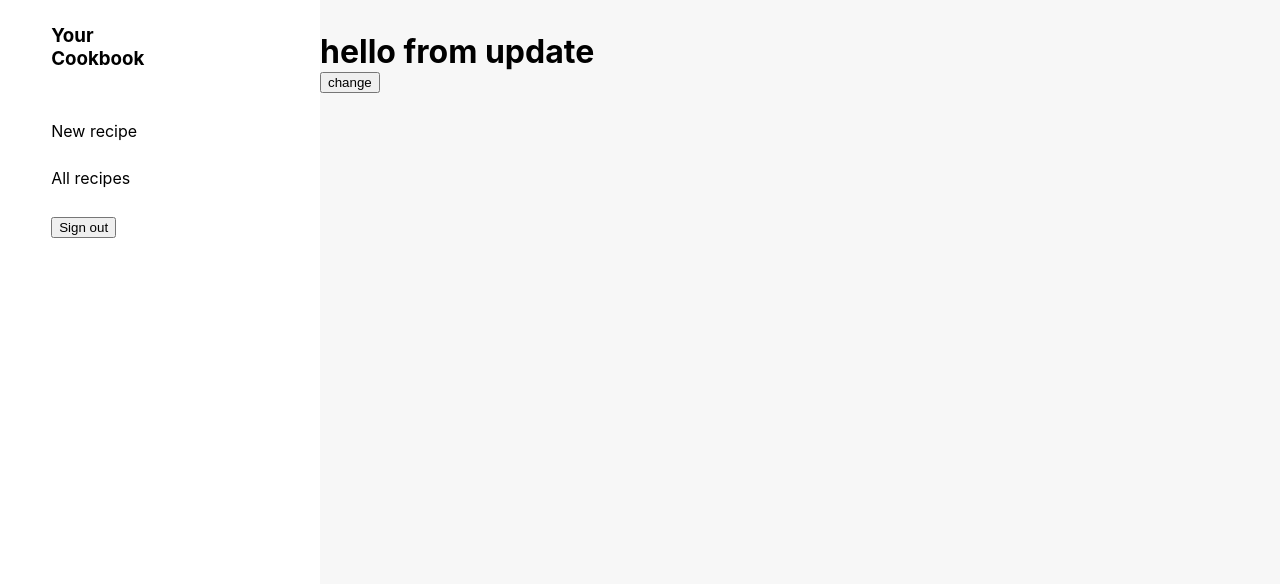
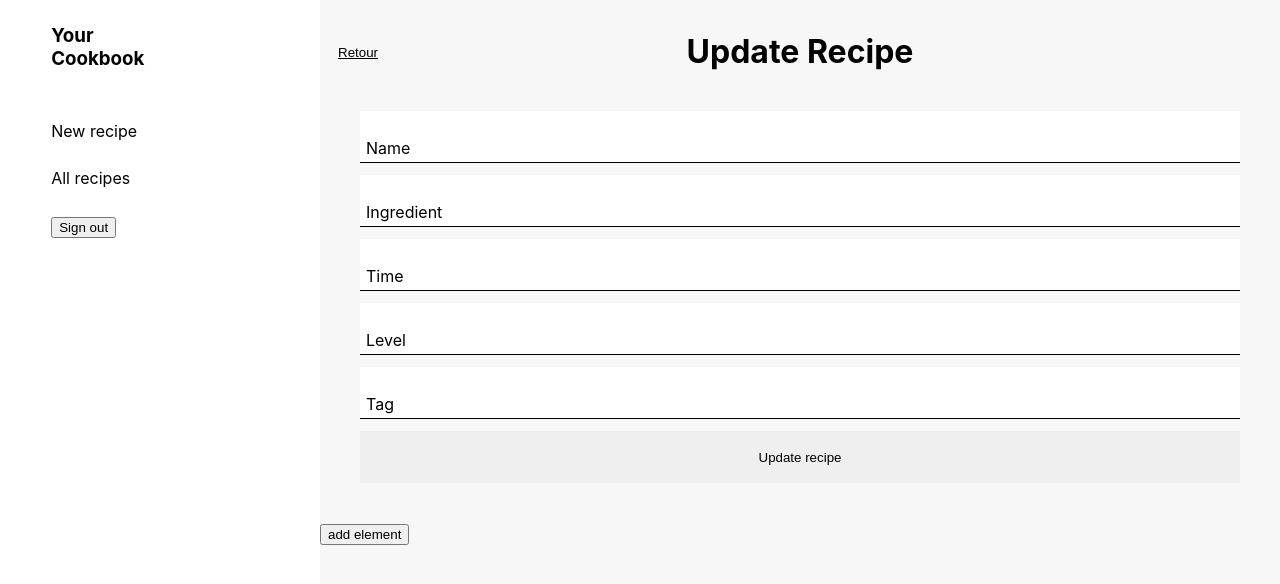
Before and after one commit to PhilippeG85/next-cookbook, a Next.js app: page /cookbook/1/update in a window 1280 px wide. Shown: the top 584 px of the page. Built offline with nearby package versions, Linux system fonts and the light colour scheme; no server answers; the database is empty; sample sign-in values are in the browser's storage.

Commit message:
handle ingredient and description for update page

```diff
--- a/pages/api/update/[id].js
+++ b/pages/api/update/[id].js
@@ -8,16 +8,7 @@ export default async (req, res) => {
     const body = req.body;
     const parseBody = JSON.parse(body)
     const { id } = req.query
-    const updateRecipe = {
-        name: parseBody.name,
-        ingredient: parseBody.ingredient,
-        time: parseBody.time,
-        level: parseBody.level,
-        tag: parseBody.tag,
-        description: parseBody.description,
-        user: parseBody.user
-    }
-    Recipe.findByIdAndUpdate(id, updateRecipe)
-    .then(data => res.status(200).send(data))
-    .catch(err => res.status(400).send('unable to update to database'))
+    Recipe.findByIdAndUpdate(id, parseBody)
+        .then(data => res.status(200).send(data))
+        .catch(err => res.status(400).send('unable to update to database'))
 }
--- a/pages/cookbook/[name]/update.js
+++ b/pages/cookbook/[name]/update.js
@@ -1,10 +1,19 @@
 import { UserContext } from '../../../utils/userContext'
 import { useContext, useEffect, useState } from 'react'
 import Menu from '../../../components/Menu'
+import style from '../../../styles/Update.module.scss'
 
 export default function Update() {
     const userName = useContext(UserContext);
-    const [recipe, setRecipe] = useState({})
+    const [ing, setIng] = useState('')
+    const [recipe, setRecipe] = useState({
+        name: '',
+        time: '',
+        level: '',
+        tag: '',
+        ingredient: [],
+        description: []
+    })
 
     useEffect(() => {
         if (userName) {
@@ -17,38 +26,117 @@ export default function Update() {
         const res = await fetch(`http://localhost:3000/api/${userName.email}/${recipeName[recipeName.length - 2]}`)
         const { data } = await res.json()
         setRecipe(data[0])
+        setIng(data[0].ingredient.join())
     }
 
-    const handleClick = async () => {
-        let steps = []
-        const desObj = recipe.description[0]
-        Object.keys(desObj).forEach(key => {
-            steps.push(desObj[key])
-        })
-        const newRecipe = {
-            name: recipe.name,
-            ingredient: recipe.ingredient,
-            time: recipe.time,
-            level: recipe.level,
-            tag: recipe.tag,
-            description: steps,
-            user: recipe.user
-        }
+    const handleClick = () => {
+        const newEl = recipe.description
+        newEl.push('')
+        setRecipe(prevRecipe => ({ ...prevRecipe, description: newEl }))
+    }
+
+    const handleSubmit = async (e) => {
+        e.preventDefault()
+        const newRecipe = recipe
+        const newIng = ing.split(',')
+        newRecipe.ingredient = newIng
+        const filterDescription = recipe.description.filter(step => step !== '')
+        newRecipe.description = filterDescription
         try {
             const res = await fetch(`http://localhost:3000/api/update/${recipe._id}`, {method: 'POST',body: JSON.stringify(newRecipe)})
             const data = await res.json()
-            console.log(data)
+            window.alert('Recette actualisée')
         } catch (err) {
             console.log(err)
         }
     }
 
+    const handleChange = (e) => {
+        if (e.target.name === 'name') {
+            setRecipe(prevRecipe => ({ ...prevRecipe, name: e.target.value }))
+        } else if (e.target.name === 'time') {
+            setRecipe(prevRecipe => ({ ...prevRecipe, time: e.target.value }))
+        } else if (e.target.name === 'tag') {
+            setRecipe(prevRecipe => ({ ...prevRecipe, tag: e.target.value }))
+        } else if (e.target.name === 'level') {
+            setRecipe(prevRecipe => ({ ...prevRecipe, level: e.target.value }))
+        } else if (e.target.name === 'ingredient') {
+            setIng(e.target.value)
+        }
+    }
+
+    const handleStepChange = (e) => {
+        let newSteps = recipe.description
+        newSteps.splice(e.target.name, 1, e.target.value)
+        setRecipe((prevRecipe) => ({ ...prevRecipe, description: newSteps}))
+    }
+
+    const displaySteps = (n, index) => {
+        return (
+            <div className={style.stepContent} key={index}>
+                <label>Step {index + 1}: </label>
+                <div className={style.styleInput}>
+                    <input type='text' name={index} value={recipe.description[index]} onChange={handleStepChange} autoComplete='off' />
+                    <label className={style.label}>
+                    </label>
+                </div>
+            </div>
+        );
+    }
+
     return (
         <Menu>
-            <h1>
-                hello from update
-            </h1>
-            <button onClick={handleClick}>change</button>
+            <div className={style.updatePage}>
+                <button onClick={handleClick}>Retour</button>
+                <h1 style={{ textAlign: "center" }}>Update Recipe</h1>
+                <div>
+                    <form onSubmit={handleSubmit} className={style.newForm}>
+                        <div className={style.styleInput}>
+                            <input type="text" name='name' value={recipe.name} onChange={handleChange} autoComplete='off' required />
+                            <label className={style.label}>
+                                <span className={style.spanContent}>Name</span>
+                            </label>
+                        </div>
+                        <div className={style.styleInput}>
+                            <input type="text" name='ingredient' value={ing} onChange={handleChange} autoComplete='off' required />
+                            <label className={style.label}>
+                                <span className={style.spanContent}>Ingredient</span>
+                            </label>
+                        </div>
+                        <div className='time-level'>
+                            <div className={style.styleInput}>
+                                <input type='text' name='time' value={recipe.time} onChange={handleChange} autoComplete='off' required />
+                                <label className={style.label}>
+                                    <span className={style.spanContent}>Time</span>
+                                </label>
+                            </div>
+                            <div className={style.styleInput}>
+                                <input type='text' name='level' value={recipe.level} onChange={handleChange} autoComplete='off' required />
+                                <label className={style.label}>
+                                    <span className={style.spanContent}>Level</span>
+                                </label>
+                            </div>
+                        </div>
+                        <div className={style.styleInput}>
+                            <input type='text' name='tag' value={recipe.tag} onChange={handleChange} autoComplete='off' required />
+                            <label className={style.label}>
+                                <span className={style.spanContent}>Tag</span>
+                            </label>
+                        </div>
+                        <div id='steps'>
+                            {
+                                recipe.description.map((n, index) => {
+                                    return (
+                                        displaySteps(n, index)
+                                    );
+                                })
+                            }
+                        </div>
+                        <input type='submit' value='Update recipe' required />
+                    </form>
+                    <button onClick={handleClick}>add element</button>
+                </div>
+            </div>
         </Menu>
     )
 }
--- /dev/null
+++ b/styles/Update.module.scss
@@ -0,0 +1,97 @@
+.updatePage {
+    position: relative;
+}
+
+.updatePage > button {
+    position: absolute;
+    top: 12px;
+    left: 12px;
+    border: none;
+    background: transparent;
+    text-decoration: underline;
+    &:hover {
+        text-decoration: none;
+    }
+}
+
+.newForm {
+    display: flex;
+    flex-direction: column;
+    margin: 40px;
+    input {
+        border: none;
+        height: 52px;
+        &:focus {
+            outline: none;
+        }
+    }
+    .timeLevel {
+        display: flex;
+        width: 100%;
+        justify-content: space-between;
+        div {
+            width: 49%;
+        }
+    }
+}
+
+.styleInput {
+    position: relative;
+    overflow: hidden;
+    margin-bottom: 12px;
+    input {
+        width: 100%;
+        padding-left: 12px;
+        padding-top: 20px;
+    }
+    label {
+        position: absolute;
+        bottom: 0;
+        left: 0;
+        margin: 0px;
+        width: 100%;
+        height: 100%;
+        pointer-events: none;
+        padding-left: 12px;
+        border-bottom: 1px solid black;
+        &::after {
+            content: "";
+            bottom: -1px;
+            right: 0px;
+            left: -1px;
+            border: 2px solid rgb(76, 165, 76);
+            position: absolute;
+            transform: translateX(-100%);
+            transition: transform .3s ease;
+        }
+        span {
+            position: absolute;
+            bottom: 4px;
+            left: 6px;
+            transition: all .3s ease;
+        }
+    }
+
+}
+.newForm input:focus + .label .spanContent,
+.newForm input:valid + .label .spanContent {
+    transform: translateY(-100%);
+    color: rgb(145, 145, 145);
+}
+
+.newForm input:focus + .label::after,
+.newForm input:valid + .label::after {
+    transform: translateX(0%);
+}
+
+.stepContent {
+    display: flex;
+    align-items: flex-end;
+    label {
+        padding-bottom: 4px;
+    }
+    .styleInput {
+        flex-grow: 1;
+        margin-left: 12px;
+    }
+}
```
